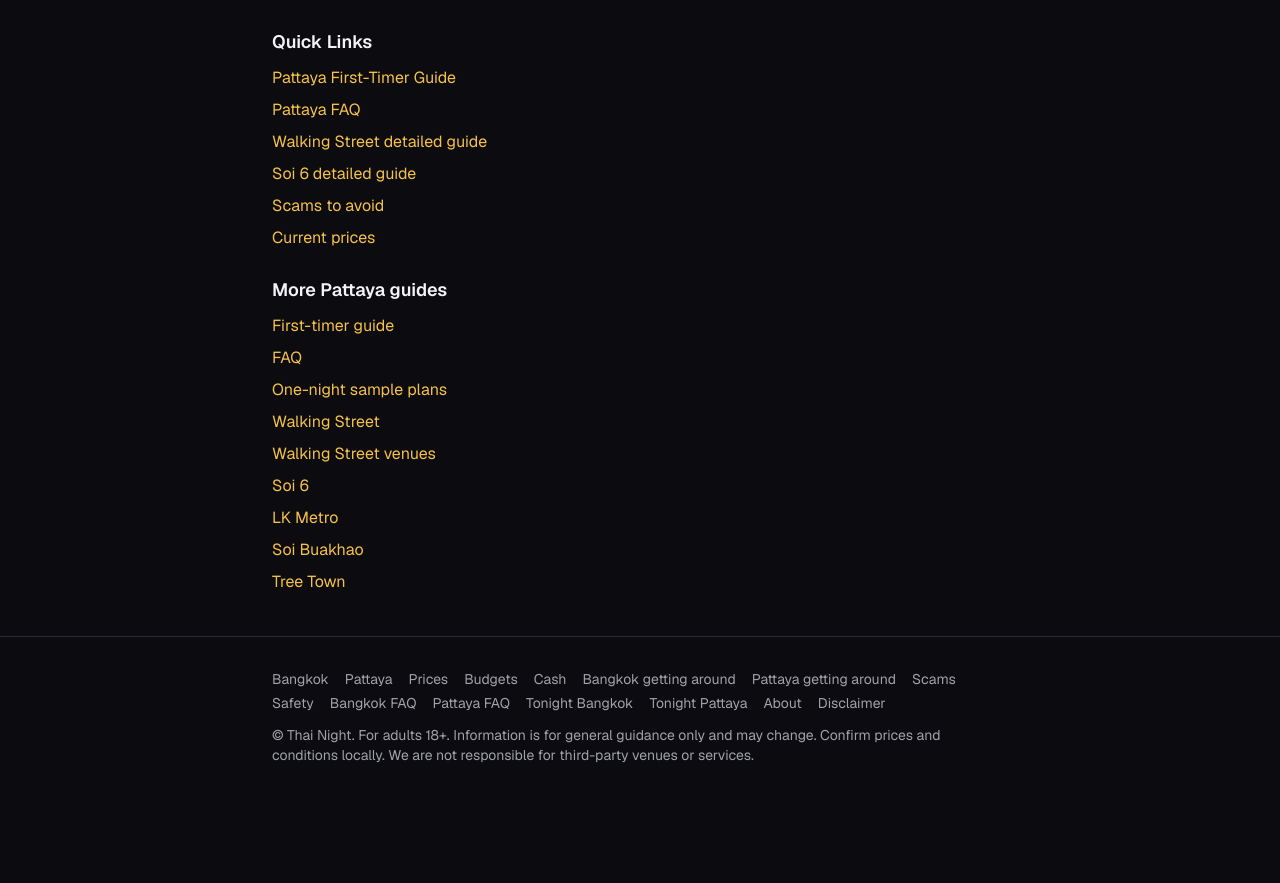
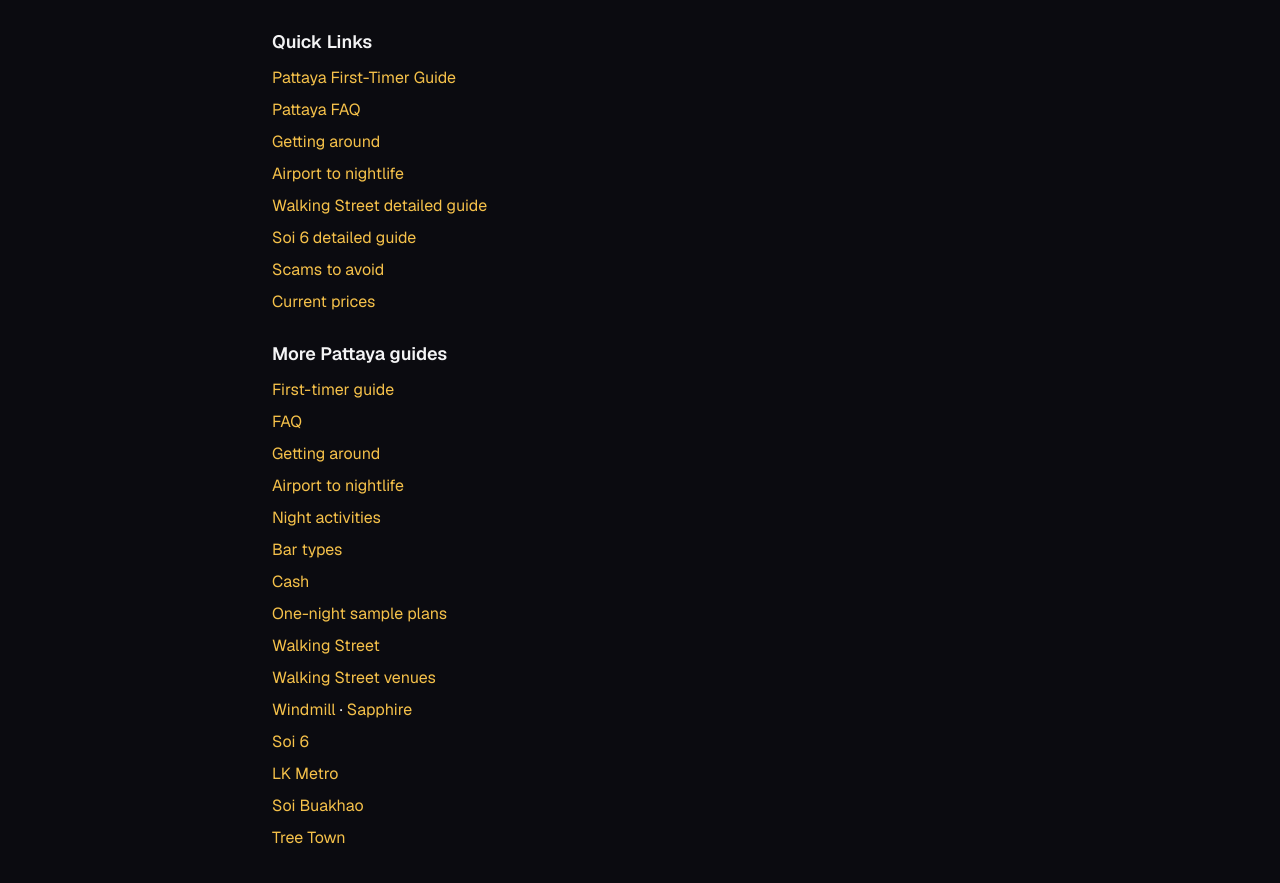
Before and after one commit to ouyowu/thainight-co, a Next.js app: page /pattaya in a window 1280 px wide. Shown: the part 1247-2130 px from the top of the page. Before the commit the page ends 2044 px from the top, so only its background shows below. Built offline with nearby package versions, Linux system fonts and the light colour scheme.

Commit message:
Link airport, activities, bar-types, and named rooms from city More guides and FAQs

```diff
--- a/app/bangkok/faq/page.tsx
+++ b/app/bangkok/faq/page.tsx
@@ -102,7 +102,12 @@ export default function BangkokFaqPage() {
         <h2 className="text-lg font-semibold text-foreground">How much cash should I carry?</h2>
         <p className="mt-2">
           Enough for your planned night plus a buffer. Don’t flash large stacks. Use the hotel safe
-          for the rest. Many places are cash-friendly; don’t assume every bar takes card.
+          for the rest. Many places are cash-friendly; don’t assume every bar takes card. Practical
+          notes: {" "}
+          <Link href="/cash/" className="text-accent hover:underline">
+            How much cash
+          </Link>
+          .
         </p>
       </section>
 
@@ -128,7 +133,15 @@ export default function BangkokFaqPage() {
       <section>
         <h2 className="text-lg font-semibold text-foreground">Where should I stay?</h2>
         <p className="mt-2">
-          Near <strong>BTS Nana</strong> or <strong>Asok</strong> keeps transport simple.
+          Near <strong>BTS Nana</strong> or <strong>Asok</strong> keeps transport simple.{" "}
+          <Link href="/bangkok/getting-around/" className="text-accent hover:underline">
+            Getting around
+          </Link>
+          {" · "}
+          <Link href="/bangkok/airport/" className="text-accent hover:underline">
+            Airport
+          </Link>
+          .
         </p>
       </section>
 
@@ -165,6 +178,26 @@ export default function BangkokFaqPage() {
         <Link href="/bangkok/cowboy-vs-nana/" className="text-accent hover:underline">
           Soi Cowboy vs Nana Plaza
         </Link>
+        ,{" "}
+        <Link href="/bangkok/getting-around/" className="text-accent hover:underline">
+          Getting around
+        </Link>
+        ,{" "}
+        <Link href="/bangkok/airport/" className="text-accent hover:underline">
+          Airport
+        </Link>
+        ,{" "}
+        <Link href="/bangkok/night-activities/" className="text-accent hover:underline">
+          Night activities
+        </Link>
+        ,{" "}
+        <Link href="/bangkok/bar-types/" className="text-accent hover:underline">
+          Bar types
+        </Link>
+        ,{" "}
+        <Link href="/cash/" className="text-accent hover:underline">
+          Cash
+        </Link>
       </p>
       <p className="mt-2">
         Stay nearby / hotel notes:{" "}
--- a/app/bangkok/page.tsx
+++ b/app/bangkok/page.tsx
@@ -100,6 +100,16 @@ export default function BangkokPage() {
             </Link>
           </li>
           <li>
+            <Link href="/bangkok/getting-around/" className="text-accent hover:underline">
+              Getting around
+            </Link>
+          </li>
+          <li>
+            <Link href="/bangkok/airport/" className="text-accent hover:underline">
+              Airport to nightlife
+            </Link>
+          </li>
+          <li>
             <Link href="/bangkok/areas/soi-cowboy/" className="text-accent hover:underline">
               Soi Cowboy detailed guide
             </Link>
@@ -136,6 +146,36 @@ export default function BangkokPage() {
             </Link>
           </li>
           <li>
+            <Link href="/bangkok/getting-around/" className="text-accent hover:underline">
+              Getting around
+            </Link>
+          </li>
+          <li>
+            <Link href="/bangkok/airport/" className="text-accent hover:underline">
+              Airport to nightlife
+            </Link>
+          </li>
+          <li>
+            <Link href="/bangkok/night-activities/" className="text-accent hover:underline">
+              Night activities
+            </Link>
+          </li>
+          <li>
+            <Link href="/bangkok/bar-types/" className="text-accent hover:underline">
+              Bar types
+            </Link>
+          </li>
+          <li>
+            <Link href="/bangkok/ladies-night/" className="text-accent hover:underline">
+              Ladies night
+            </Link>
+          </li>
+          <li>
+            <Link href="/cash/" className="text-accent hover:underline">
+              Cash
+            </Link>
+          </li>
+          <li>
             <Link href="/bangkok/one-night-plan/" className="text-accent hover:underline">
               One-night sample plans
             </Link>
@@ -148,6 +188,23 @@ export default function BangkokPage() {
           <li>
             <Link href="/bangkok/areas/soi-cowboy/bars/" className="text-accent hover:underline">
               Soi Cowboy bars
+            </Link>
+          </li>
+          <li>
+            <Link href="/bangkok/areas/soi-cowboy/baccara/" className="text-accent hover:underline">
+              Baccara
+            </Link>
+            {" · "}
+            <Link href="/bangkok/areas/soi-cowboy/dollhouse/" className="text-accent hover:underline">
+              Dollhouse
+            </Link>
+            {" · "}
+            <Link href="/bangkok/areas/soi-cowboy/tilac/" className="text-accent hover:underline">
+              Tilac
+            </Link>
+            {" · "}
+            <Link href="/bangkok/areas/soi-cowboy/shark/" className="text-accent hover:underline">
+              Shark
             </Link>
           </li>
           <li>
--- a/app/pattaya/faq/page.tsx
+++ b/app/pattaya/faq/page.tsx
@@ -103,10 +103,14 @@ export default function PattayaFaqPage() {
           See{" "}
           <Link href="/prices/" className="text-accent hover:underline">
             Prices
-          </Link>{" "}
-          and{" "}
+          </Link>
+          ,{" "}
           <Link href="/budgets/" className="text-accent hover:underline">
             Budgets
+          </Link>
+          , and{" "}
+          <Link href="/cash/" className="text-accent hover:underline">
+            Cash
           </Link>
           .
         </p>
@@ -136,7 +140,15 @@ export default function PattayaFaqPage() {
         <h2 className="text-lg font-semibold text-foreground">Transport at night?</h2>
         <p className="mt-2">
           Prefer <strong>Grab/Bolt</strong>. Baht bus is fine on main roads if you know the route;
-          avoid opaque fixed prices from random touts.
+          avoid opaque fixed prices from random touts.{" "}
+          <Link href="/pattaya/getting-around/" className="text-accent hover:underline">
+            Getting around
+          </Link>
+          {" · "}
+          <Link href="/pattaya/airport/" className="text-accent hover:underline">
+            Airport
+          </Link>
+          .
         </p>
       </section>
 
@@ -161,6 +173,26 @@ export default function PattayaFaqPage() {
         <Link href="/pattaya/walking-street-vs-soi-6/" className="text-accent hover:underline">
           Walking Street vs Soi 6
         </Link>
+        ,{" "}
+        <Link href="/pattaya/getting-around/" className="text-accent hover:underline">
+          Getting around
+        </Link>
+        ,{" "}
+        <Link href="/pattaya/airport/" className="text-accent hover:underline">
+          Airport
+        </Link>
+        ,{" "}
+        <Link href="/pattaya/night-activities/" className="text-accent hover:underline">
+          Night activities
+        </Link>
+        ,{" "}
+        <Link href="/pattaya/bar-types/" className="text-accent hover:underline">
+          Bar types
+        </Link>
+        ,{" "}
+        <Link href="/cash/" className="text-accent hover:underline">
+          Cash
+        </Link>
       </p>
       <p className="mt-2">
         Stay nearby / hotel notes:{" "}
--- a/app/pattaya/page.tsx
+++ b/app/pattaya/page.tsx
@@ -103,6 +103,16 @@ export default function PattayaPage() {
             </Link>
           </li>
           <li>
+            <Link href="/pattaya/getting-around/" className="text-accent hover:underline">
+              Getting around
+            </Link>
+          </li>
+          <li>
+            <Link href="/pattaya/airport/" className="text-accent hover:underline">
+              Airport to nightlife
+            </Link>
+          </li>
+          <li>
             <Link href="/pattaya/areas/walking-street/" className="text-accent hover:underline">
               Walking Street detailed guide
             </Link>
@@ -139,6 +149,31 @@ export default function PattayaPage() {
             </Link>
           </li>
           <li>
+            <Link href="/pattaya/getting-around/" className="text-accent hover:underline">
+              Getting around
+            </Link>
+          </li>
+          <li>
+            <Link href="/pattaya/airport/" className="text-accent hover:underline">
+              Airport to nightlife
+            </Link>
+          </li>
+          <li>
+            <Link href="/pattaya/night-activities/" className="text-accent hover:underline">
+              Night activities
+            </Link>
+          </li>
+          <li>
+            <Link href="/pattaya/bar-types/" className="text-accent hover:underline">
+              Bar types
+            </Link>
+          </li>
+          <li>
+            <Link href="/cash/" className="text-accent hover:underline">
+              Cash
+            </Link>
+          </li>
+          <li>
             <Link href="/pattaya/one-night-plan/" className="text-accent hover:underline">
               One-night sample plans
             </Link>
@@ -151,6 +186,15 @@ export default function PattayaPage() {
           <li>
             <Link href="/pattaya/areas/walking-street/venues/" className="text-accent hover:underline">
               Walking Street venues
+            </Link>
+          </li>
+          <li>
+            <Link href="/pattaya/areas/walking-street/windmill/" className="text-accent hover:underline">
+              Windmill
+            </Link>
+            {" · "}
+            <Link href="/pattaya/areas/walking-street/sapphire/" className="text-accent hover:underline">
+              Sapphire
             </Link>
           </li>
           <li>
```
